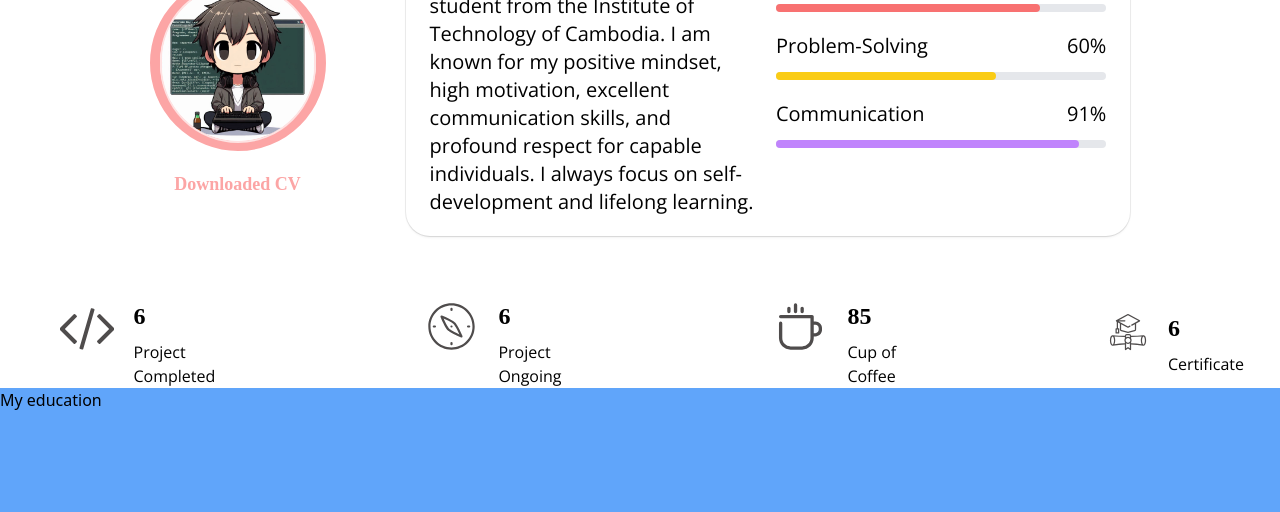
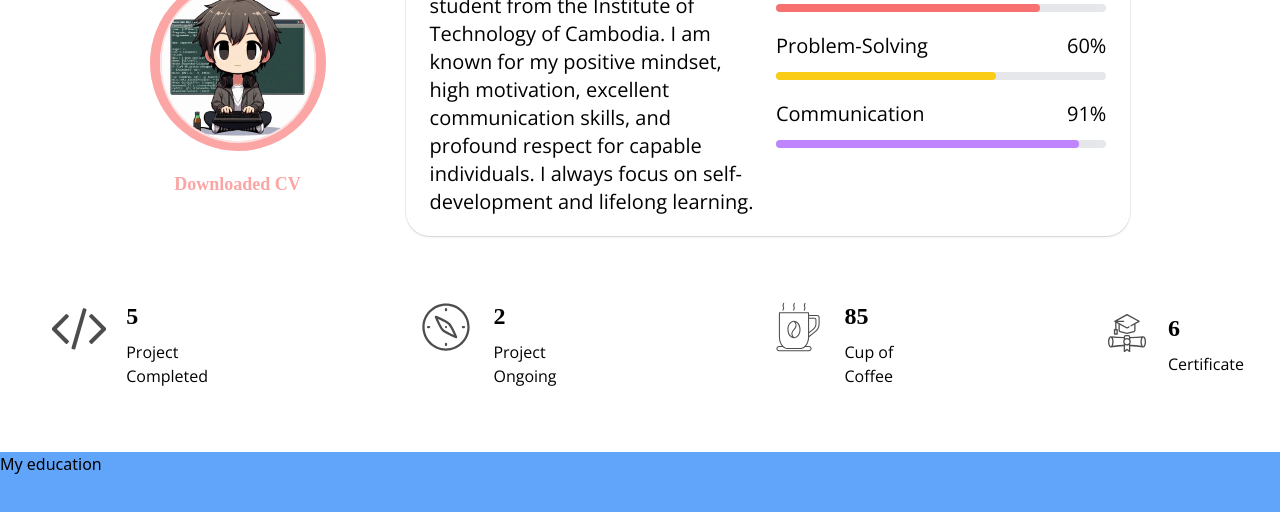
Before and after one commit to ChanSuvannet/Chan-Suvannet-Portfolio, a React (Vite) app in the folder web/: page / in a window 1280 px wide. Shown: the part 1028-1540 px from the top of the page. Built offline with nearby package versions, Linux system fonts and the light colour scheme; a web font is replaced by a local one.

Commit message:
push code

```diff
--- a/web/src/app/main/cp/content/about/about.component.jsx
+++ b/web/src/app/main/cp/content/about/about.component.jsx
@@ -91,7 +91,7 @@ const AboutMeComponent = () => {
             </div>
           </div>
         </div>
-        <div className="flex justify-center items-center gap-44 mt-16 max-600:mt-8 max-600:mb-8 max-600:grid max-600:grid-cols-2 max-600:gap-5 pl-6">
+        <div className="flex justify-center items-center gap-44 mt-16 mb-16 max-600:mt-8 max-600:mb-8 max-600:grid max-600:grid-cols-2 max-600:gap-5 pl-4">
           <div className="flex gap-5 ">
             <div>
               <img
@@ -101,7 +101,7 @@ const AboutMeComponent = () => {
               />
             </div>
             <div>
-              <h1 className="font-[800] text-2xl max-600:text-[18px]">6</h1>
+              <h1 className="font-[800] text-2xl max-600:text-[18px]">5</h1>
               <p className="mt-2 max-600:text-[14px] max-600:mt-0">
                 Project Completed
               </p>
@@ -116,7 +116,7 @@ const AboutMeComponent = () => {
               />
             </div>
             <div>
-              <h1 className="font-bold text-2xl max-600:text-[18px]">6</h1>
+              <h1 className="font-bold text-2xl max-600:text-[18px]">2</h1>
               <p className="mt-2 max-600:text-[14px] max-600:mt-0">
                 Project Ongoing
               </p>
--- a/web/src/app/main/cp/header/phone/phone.component.jsx
+++ b/web/src/app/main/cp/header/phone/phone.component.jsx
@@ -59,10 +59,7 @@ const PhoneComponent = () => {
             />
           </div>
         </header>
-        <header
-          className="flex justify-between px-9 items-start bg-color-cus large-screen-header"
-
-        >
+        <header className="flex justify-between px-9 items-start bg-color-cus large-screen-header">
           <nav className="header-nav text-gray-800 ">
             <br />
             <ul className="flex flex-col ">
```
Also changed, not shown: web/src/assets/svg/cafe.svg.
